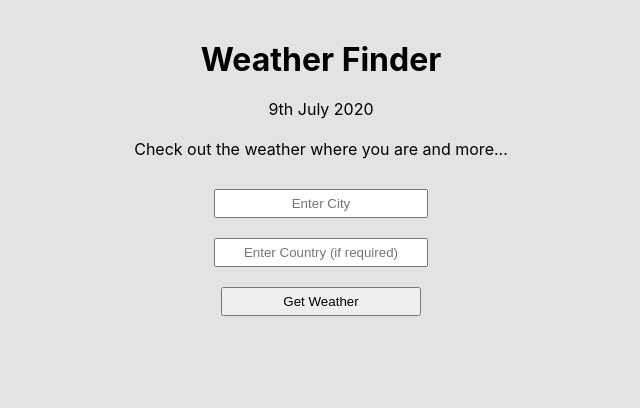
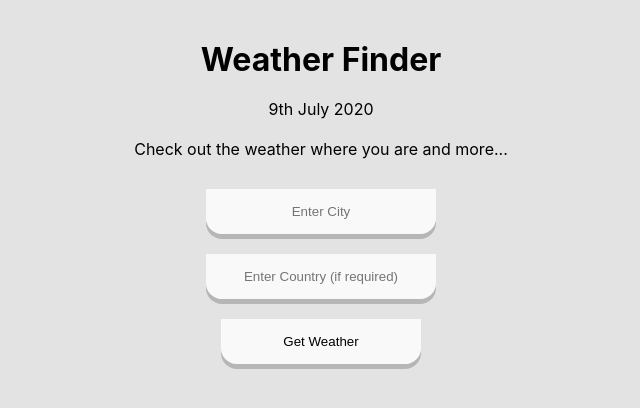
Before and after one commit to AlHood77/React_Weather_API_app, a React (Create React App) app: page / in a window 1280 px wide. Shown: the top 408 px of the page, without its empty margins (319-959 px from the left). Built offline with nearby package versions, Linux system fonts and the light colour scheme.

Commit message:
sunrise and sunset unix timestamps fixed

```diff
--- a/src/App.css
+++ b/src/App.css
@@ -1,12 +1,27 @@
-
 * {
   margin: 0;
   padding: 0;
 }
 
-.App {
+.WeatherContainer {
   background: #e3e3e3;
   height: 100vh;
+
+}
+
+.WeatherContainer-warm {
+  background: url('./components/summer.png');
+
+  height: 100vh;
+
+}
+
+.WeatherContainer-cold {
+  background: url('./components/winter.jpg');
+  background-repeat: no-repeat;
+  background-size: cover;
+  height: 100vh;
+  ;
 }
 
 
@@ -27,11 +42,21 @@
 }
 
 .Form input {
-  padding: 5px;
+  padding: 15px;
   margin: 10px;
   width: 200px;
   text-align: center;
-  /* border-radius: 5px; */
+  appearance: none;
+  border: none;
+  outline: none;
+  border-radius: 0px 0px 16px 16px;
+
+  background-color: rgba(255, 255, 255, 0.8);
+  box-shadow: 0px 5px rgba(0, 0, 0, 0.2);
+}
+
+.Form-submit {
+  cursor: pointer;
 }
 
 .Weather {
--- a/src/components/Weather.js
+++ b/src/components/Weather.js
@@ -1,30 +1,49 @@
-import React from 'react';
+import React, { Component } from 'react';
 import Moment from 'react-moment';
 
 
 
 
 
-const Weather = ({ weather }) => {
+class Weather extends Component {
+    constructor(props) {
+        super(props);
+        this.state = {
+
+         };
+    }
 
 
 
-    if (!weather) return null
-    return (
+    render() {
+
+
+
+
+        if (!this.props.weather) return null
+
+        const timezone = this.props.weather.timezone;
+        const sunrise = this.props.weather.sys
+
+        return (
 
         <div className="Weather">
-            {(typeof weather.main != "undefined") ? (
+            {(typeof this.props.weather.main != "undefined") ? (
                 <div>
-                    <h1>{weather.name}, {weather.sys.country}</h1>
-                    <h2>{Math.round(weather.main.temp)}°C</h2>
+                        <h1>{this.props.weather.name}, {this.props.weather.sys.country}</h1>
+                    <h2>{Math.round(this.props.weather.main.temp)}°C</h2>
                     <div className="Weather-temp">
-                        <p>Low: {Math.round(weather.main.temp_min)}°C</p>
-                        <p>High: {Math.round(weather.main.temp_max)}°C</p>
+                        <p>Low: {Math.round(this.props.weather.main.temp_min)}°C</p>
+                        <p>High: {Math.round(this.props.weather.main.temp_max)}°C</p>
                     </div>
-                    <p>{weather.weather[0].main}</p>
+                    <p>{this.props.weather.weather[0].main}</p>
                     <div className="Weather-sun">
-                        <p>Sunrise: <Moment format="HH:mm" unix>{weather.sys.sunrise}</Moment></p>
-                        <p>Sunset: <Moment format="HH:mm" unix>{weather.sys.sunset}</Moment></p>
+                        <p>Sunrise: <Moment
+                            unix
+                            format="HH:mm">{this.props.weather.sys.sunrise + this.props.weather.timezone}</Moment></p>
+                         <p>Sunset: <Moment
+                            format="HH:mm"
+                            unix>{this.props.weather.sys.sunset + this.props.weather.timezone}</Moment></p>
                     </div>
 
 
@@ -36,5 +55,6 @@ const Weather = ({ weather }) => {
 
     );
 }
+}
 
 export default Weather;
--- a/src/containers/WeatherContainer.js
+++ b/src/containers/WeatherContainer.js
@@ -11,7 +11,8 @@ class WeatherContainer extends Component {
         this.state = {
             weatherData: [],
             selectedCity: "",
-            selectedCountry: ""
+            selectedCountry: "",
+            temp: ''
         };
         this.handleFormSubmit = this.handleFormSubmit.bind(this);
     }
@@ -24,6 +25,7 @@ class WeatherContainer extends Component {
 
     componentDidUpdate() {
         this.fetchData();
+
     }
 
 
@@ -34,12 +36,19 @@ class WeatherContainer extends Component {
 
     render() {
         return (
-            <div >
+            <div className={
+                (typeof this.state.weatherData.main != "undefined")
+                    ? ((this.state.weatherData.main.temp > 16)
+                        ? 'WeatherContainer-warm'
+                        : 'WeatherContainer-cold')
+            : 'WeatherContainer'} >
 
                 <Headings />
+                <Form onFormSubmit={this.handleFormSubmit} />
+                <Weather
+                    weather={this.state.weatherData}
 
-                <Form onFormSubmit={this.handleFormSubmit} />
-                <Weather weather={this.state.weatherData} />
+                />
             </div>
         );
     }
```
Also changed, not shown: src/components/winter.jpg (added), 1 other file (tests, documents, lock files or other folders).
